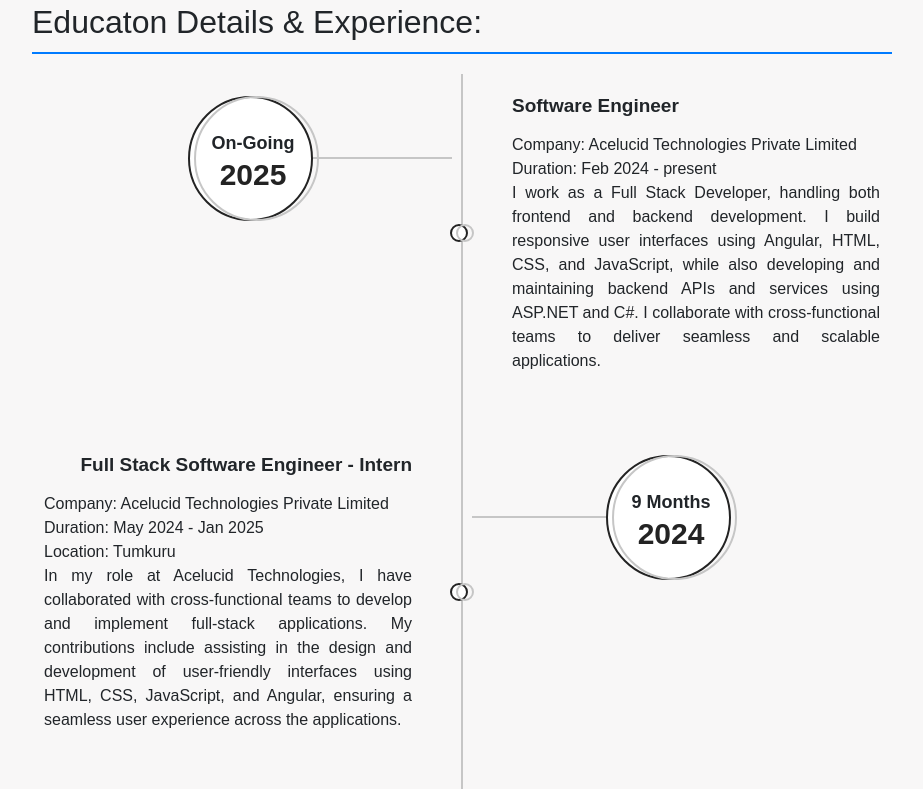
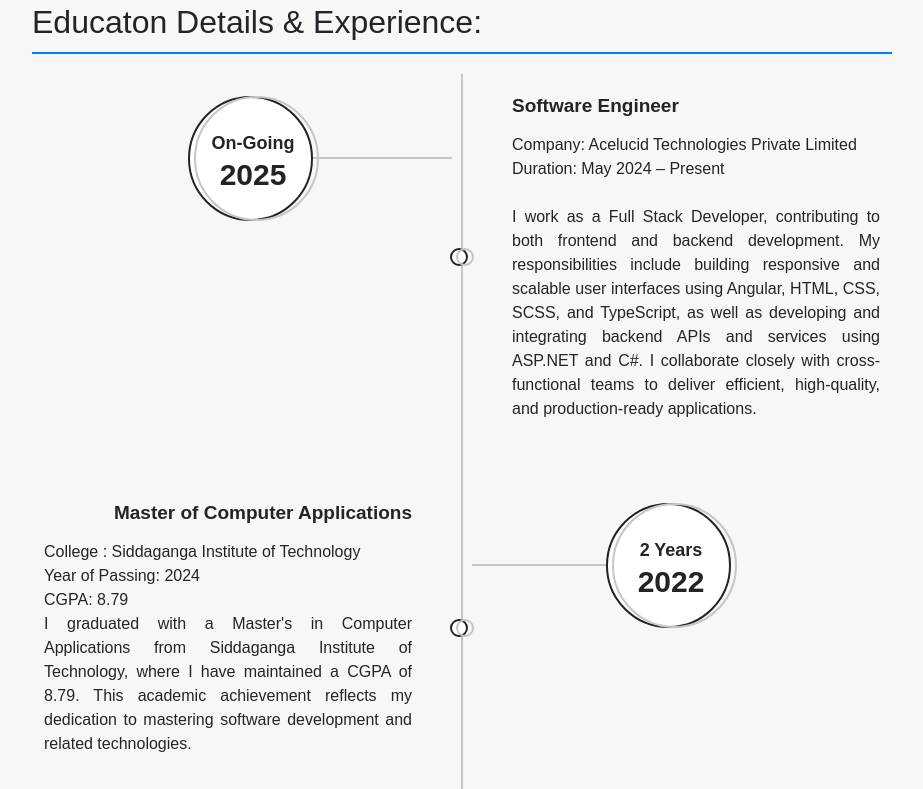
Before and after one commit to Dileep-2022/Portfolio_, a plain HTML site: page index.html in a window 1280 px wide. Shown: the part 939-1728 px from the top of the page, without its empty margins (178-1101 px from the left). Drawn offline with nearby package versions, Linux system fonts and the light colour scheme.

Commit message:
Resumne Update

```diff
--- a/index.html
+++ b/index.html
@@ -109,7 +109,7 @@
                 <i class="bi bi-github btn btn-primary btn-sm"></i>
               </a>
               <a
-                href="img/Dileep_Patil_K_R.pdf"
+                href="img/Dileep_Patil_KR.pdf"
                 download
                 class="btn btn-secondary btn-sm ms-5"
               >
@@ -182,42 +182,17 @@
               <div class="timeline-content">
                 <h5 class="title">Software Engineer</h5>
                 <p class="description">
-                  Company: Acelucid Technologies Private Limited<br />
-                  Duration: Feb 2024 - present<br />
-                  I work as a Full Stack Developer, handling both frontend and
-                  backend development. I build responsive user interfaces using
-                  Angular, HTML, CSS, and JavaScript, while also developing and
-                  maintaining backend APIs and services using ASP.NET and C#. I
-                  collaborate with cross-functional teams to deliver seamless
-                  and scalable applications.
-                </p>
-              </div>
-            </div>
-            <!-- end experience section-->
-            <!-- start experience section-->
-            <div class="timeline">
-              <div class="icon"></div>
-              <div class="date-content">
-                <div class="date-outer">
-                  <span class="date">
-                    <span class="month">9 Months</span>
-                    <span class="year">2024</span>
-                  </span>
-                </div>
-              </div>
-              <div class="timeline-content">
-                <h5 class="title">Full Stack Software Engineer - Intern</h5>
-                <p class="description">
                   Company: Acelucid Technologies Private Limited <br />
-                  Duration: May 2024 - Jan 2025<br />
-                  Location: Tumkuru <br />
+                  Duration: May 2024 – Present <br /><br />
 
-                  In my role at Acelucid Technologies, I have collaborated with
-                  cross-functional teams to develop and implement full-stack
-                  applications. My contributions include assisting in the design
-                  and development of user-friendly interfaces using HTML, CSS,
-                  JavaScript, and Angular, ensuring a seamless user experience
-                  across the applications.
+                  I work as a Full Stack Developer, contributing to both
+                  frontend and backend development. My responsibilities include
+                  building responsive and scalable user interfaces using
+                  Angular, HTML, CSS, SCSS, and TypeScript, as well as
+                  developing and integrating backend APIs and services using
+                  ASP.NET and C#. I collaborate closely with cross-functional
+                  teams to deliver efficient, high-quality, and production-ready
+                  applications.
                 </p>
               </div>
             </div>
```
Also changed, not shown: 1 other file.
